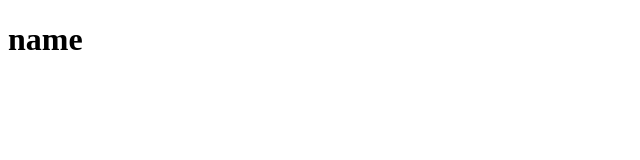
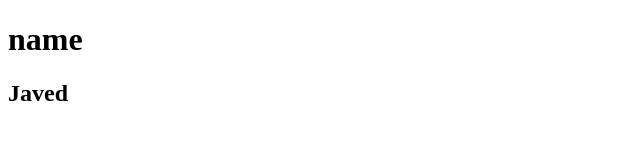
Before and after one commit to Javed90045/learngit, a plain HTML site: page index.html in a window 1280 px wide. Shown: the full height of the page, 0-640 px from the left. Drawn offline with Linux system fonts and the light colour scheme.

Commit message:
initial commit

```diff
--- a/index.html
+++ b/index.html
@@ -8,5 +8,6 @@
 </head>
 <body>
     <h1>name</h1>
+    <h2>Javed</h2>
 </body>
 </html>
```
